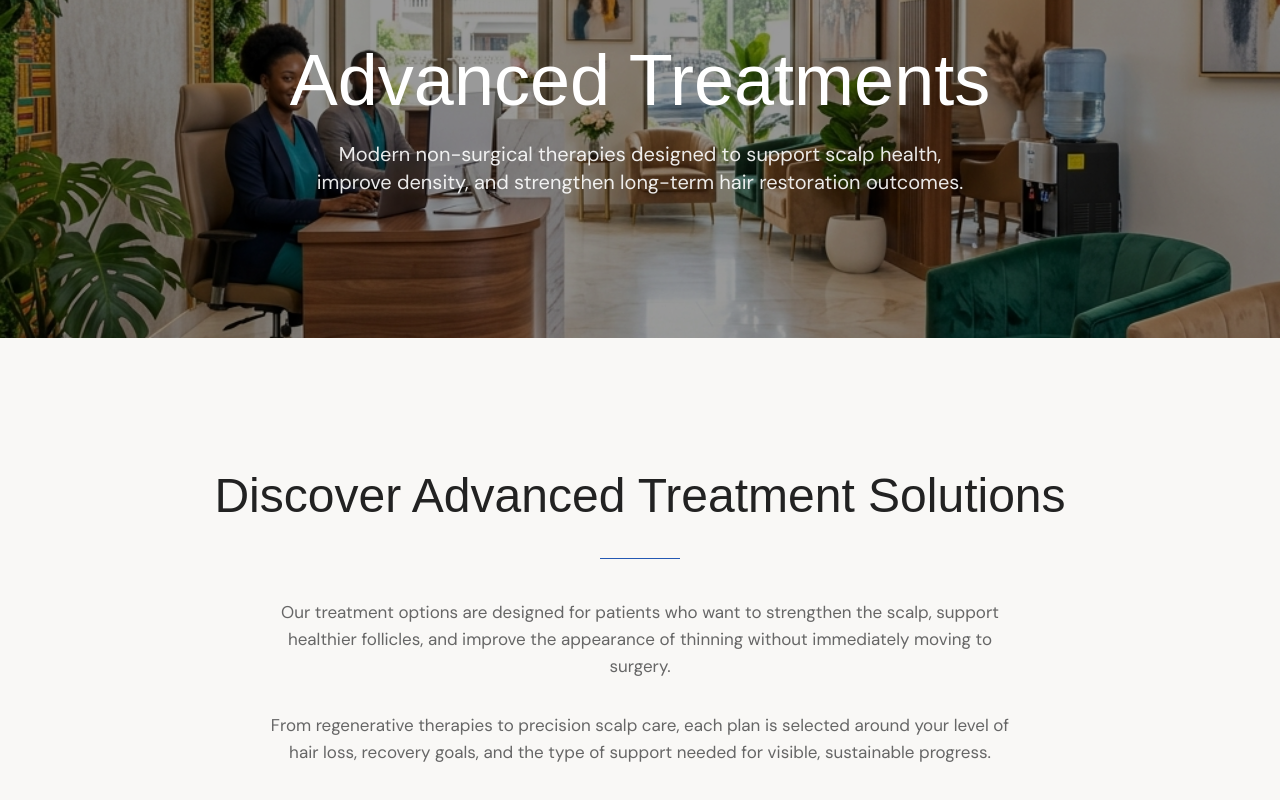
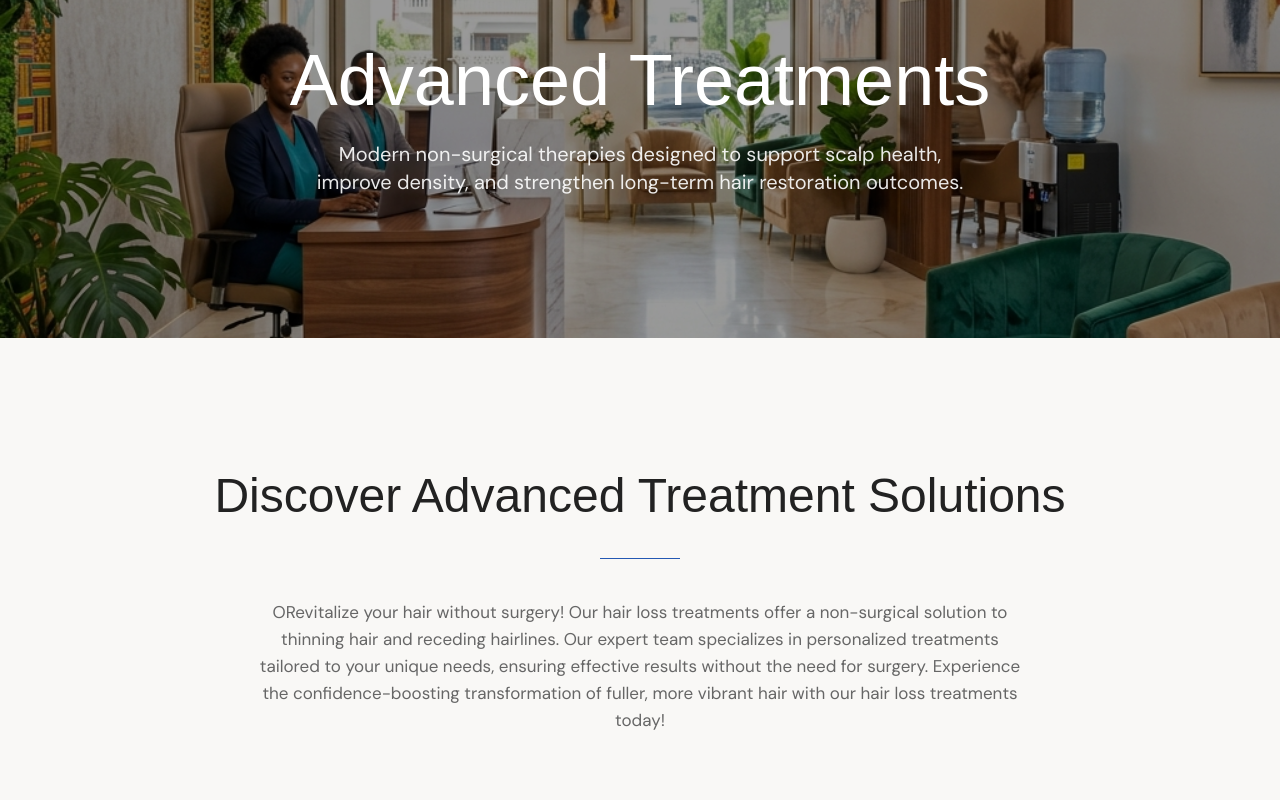
Before and after one commit to dominicnaatey/hair-transplant, a Next.js app: page /treatment in a window 1280 px wide. Shown: the part 274-1074 px from the top of the page. Built offline with nearby package versions, Linux system fonts and the light colour scheme; a web font is replaced by a local one.

Commit message:
docs: update treatment intro promotional copy

```diff
--- a/components/Treatment/Intro.tsx
+++ b/components/Treatment/Intro.tsx
@@ -13,14 +13,12 @@ export default function Intro() {
         </h2>
         <div className="mx-auto mb-10 mt-8 h-px w-20 bg-[#2458B3]" />
         <p className="mx-auto mb-8 max-w-3xl text-[17px] leading-[27px] text-[#666]">
-          Our treatment options are designed for patients who want to strengthen
-          the scalp, support healthier follicles, and improve the appearance of
-          thinning without immediately moving to surgery.
-        </p>
-        <p className="mx-auto max-w-3xl text-[17px] leading-[27px] text-[#666]">
-          From regenerative therapies to precision scalp care, each plan is
-          selected around your level of hair loss, recovery goals, and the type
-          of support needed for visible, sustainable progress.
+          ORevitalize your hair without surgery! Our hair loss treatments offer
+          a non-surgical solution to thinning hair and receding hairlines. Our
+          expert team specializes in personalized treatments tailored to your
+          unique needs, ensuring effective results without the need for surgery.
+          Experience the confidence-boosting transformation of fuller, more vibrant
+          hair with our hair loss treatments today!
         </p>
       </ScrollReveal>
     </section>
```
